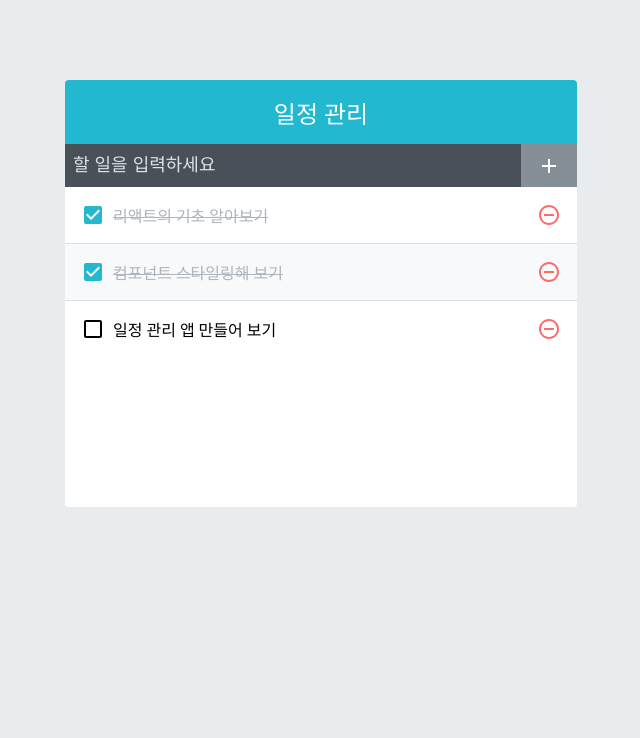
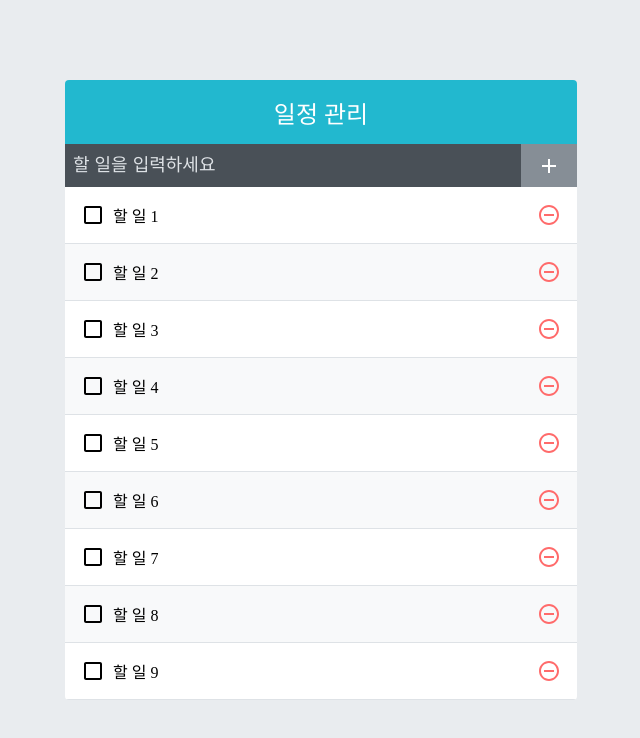
Before and after one commit to eldbxor/React.Tutorial.TodoApp, a React (Create React App) app: page / in a window 1280 px wide. Shown: the top 738 px of the page, without its empty margins (319-959 px from the left). Built offline with nearby package versions, Linux system fonts and the light colour scheme.

Commit message:
성능 테스트를 위한 2500개 데이터 추가

```diff
--- a/src/App.js
+++ b/src/App.js
@@ -4,28 +4,24 @@
 import TodoList from './components/TodoList';
 import { useState, useRef, useCallback } from 'react';
 
+function createBulkTodos() {
+  const array = [];
+  for (let i = 1; i <= 2500; i++) {
+    array.push({
+      id: i,
+      text: `할 일 ${i}`,
+      checked: false,
+    });
+  }
+  return array;
+}
+
 const App = () => {
-  const [todos, setTodos] = useState([
-    {
-      id: 1,
-      text: '리액트의 기초 알아보기',
-      checked: true,
-    },
-    {
-      id: 2,
-      text: '컴포넌트 스타일링해 보기',
-      checked: true,
-    },
-    {
-      id: 3,
-      text: '일정 관리 앱 만들어 보기',
-      checked: false,
-    },
-  ]);
+  const [todos, setTodos] = useState(createBulkTodos);
 
   // 고윳값으로 사용될 id
   // ref를 사용하여 변수 담기
-  const nextId = useRef(4);
+  const nextId = useRef(2501);
 
   const onInsert = useCallback(
     (text) => {
```
